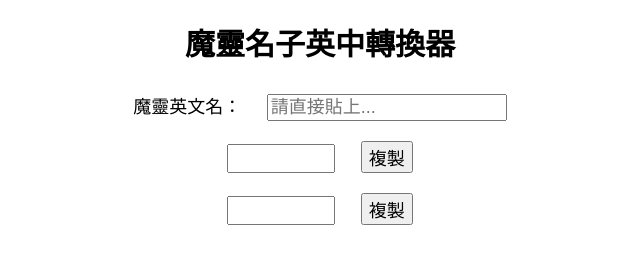
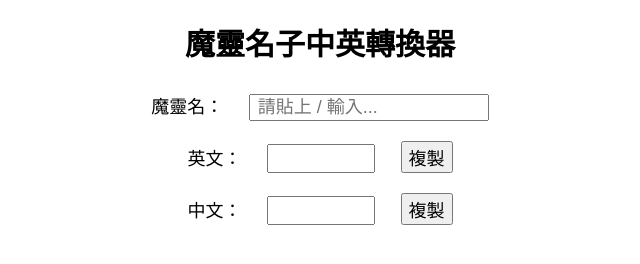
Before and after one commit to ms0246478/ms0246478.github.io, a plain HTML site: page index.html in a window 1280 px wide. Shown: the whole page, without its empty margins (320-960 px from the left). Drawn offline with Linux system fonts and the light colour scheme.

Commit message:
Update index.html

```diff
--- a/index.html
+++ b/index.html
@@ -3,7 +3,7 @@
 <head>
     <meta charset="UTF-8">
     <meta name="viewport" content="width=device-width, initial-scale=1.0">
-    <title>老瘋好帥</title>
+    <title>玩物出品</title>
     <style>
         body {
             font-size: 22px;
@@ -24,7 +24,7 @@
             font-size: 20px;
             width: 100px;
         }
-		#outputResult2 {
+	#outputResult2 {
             margin: 10px;
             font-size: 20px;
             width: 100px;
@@ -33,15 +33,17 @@
 </head>
 <body>
 
-    <h1>魔靈名子英中轉換器</h1>
+    <h1>魔靈名子中英轉換器</h1>
 
-    <label for="userInput">魔靈英文名：</label>
-    <input type="text" id="userInput" placeholder="請直接貼上..." oninput="outputData()">
+    <label for="userInput">魔靈名：</label>
+    <input type="text" id="userInput" placeholder=" 請貼上 / 輸入..." oninput="outputData()">
     <br>
+    <label for="outputResult">英文：</label>
     <input type="text" id="outputResult" readonly>
     <button onclick="copyToClipboard()">複製</button>
-	<br>
-	<input type="text" id="outputResult2" readonly>
+    <br>
+    <label for="outputResult2">中文：</label>
+    <input type="text" id="outputResult2" readonly>
     <button onclick="copyToClipboard2()">複製</button>
 
     <script>
```
